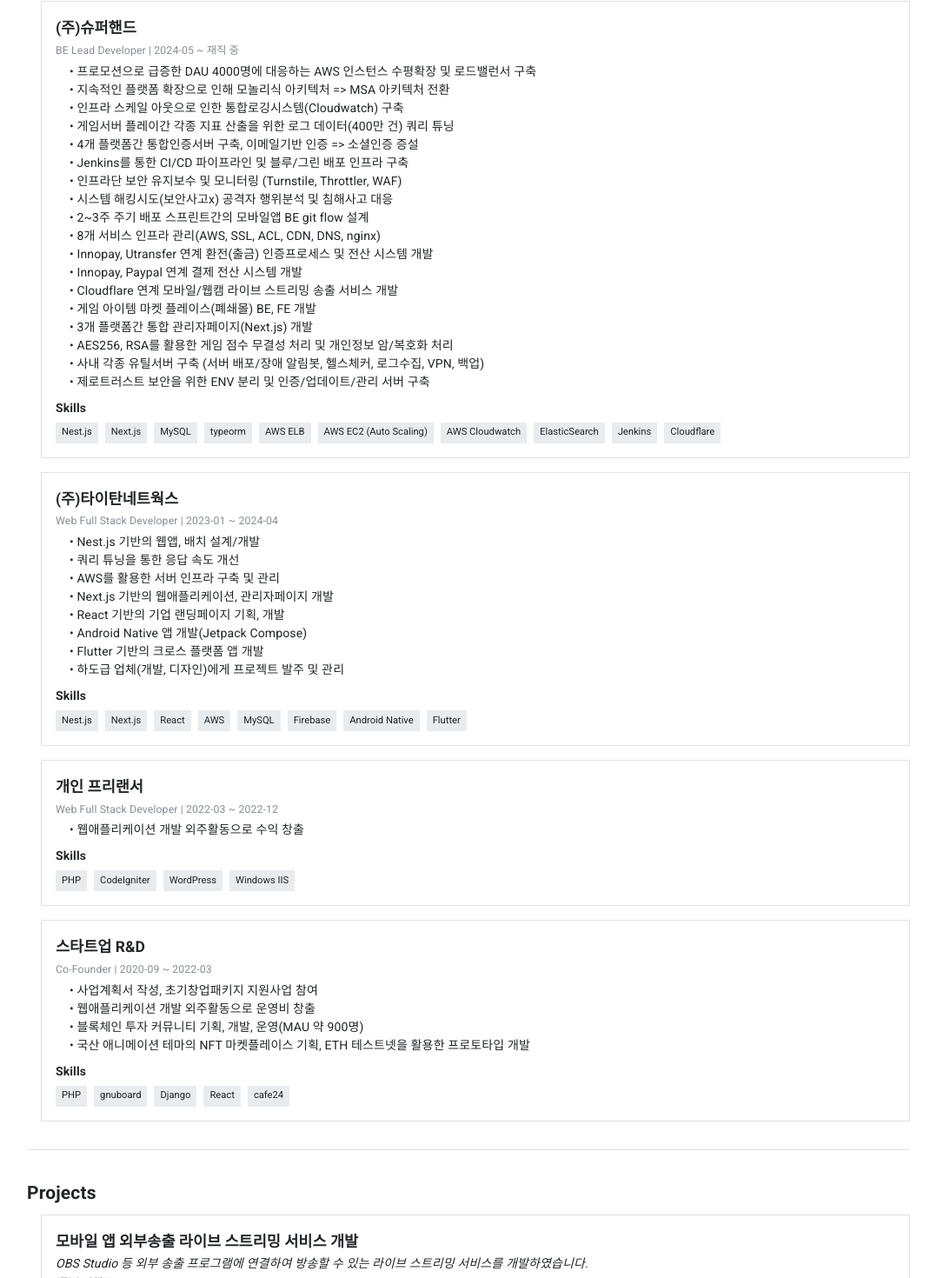
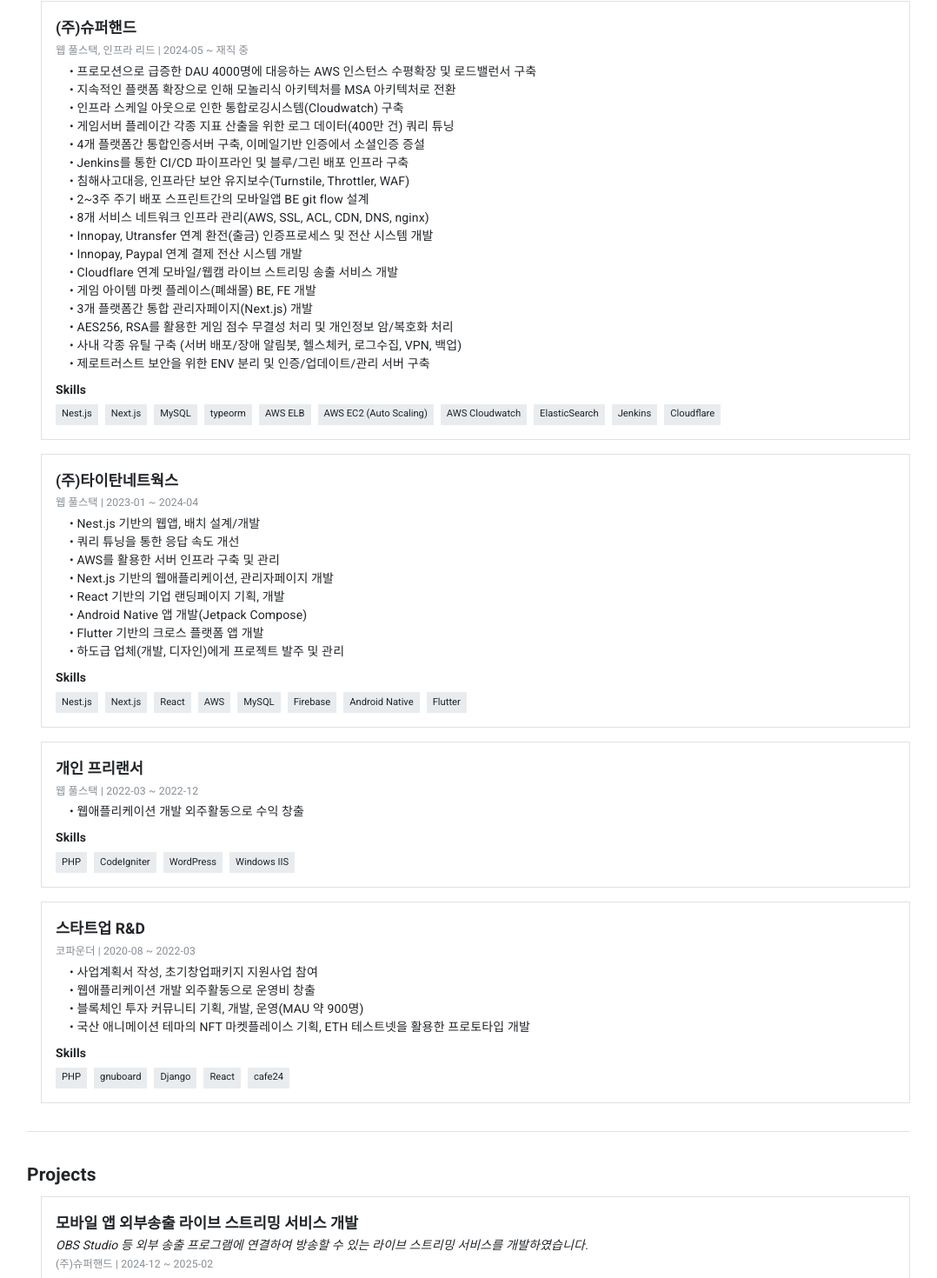
Before and after one commit to overist/overist-resume, a React (Create React App) app: page / in a window 1280 px wide. Shown: the part 777-2247 px from the top of the page at 87% size, without its empty margins (101-1179 px from the left). Built offline with nearby package versions, Linux system fonts and the light colour scheme.

Commit message:
컴포넌트 수정 및 payload 업데이트, style 수정, 이력서 V1 완성

```diff
--- a/src/payload.ts
+++ b/src/payload.ts
@@ -5,6 +5,7 @@ import {
 } from '@fortawesome/free-brands-svg-icons'
 
 import { faEnvelope, faPhone } from '@fortawesome/free-solid-svg-icons'
+import { deprecatedPropType } from '@mui/material'
 
 export const INTRODUCE = {
   name: '최원준(overist)',
@@ -80,7 +81,8 @@ export const SKILLS = {
   Etc: [
     { name: 'Git', level: 'Advanced' },
     { name: 'Linux', level: 'Advanced' },
-    { name: 'Security', level: 'Advanced' },
+    { name: 'Docker', level: 'Intermediate' },
+    { name: 'Security', level: 'Intermediate' },
     { name: 'TypeScript', level: 'Intermediate' },
     { name: 'Notion', level: 'Intermediate' },
     { name: 'Jira', level: 'Intermediate' }
@@ -90,26 +92,25 @@ export const SKILLS = {
 export const EXPERIENCE = [
   {
     company: '(주)슈퍼핸드',
-    role: 'BE Lead Developer',
+    role: '웹 풀스택, 인프라 리드',
     period: '2024-05 ~ 재직 중',
     content: [
       '프로모션으로 급증한 DAU 4000명에 대응하는 AWS 인스턴스 수평확장 및 로드밸런서 구축',
-      '지속적인 플랫폼 확장으로 인해 모놀리식 아키텍처 => MSA 아키텍처 전환',
+      '지속적인 플랫폼 확장으로 인해 모놀리식 아키텍처를 MSA 아키텍처로 전환',
       '인프라 스케일 아웃으로 인한 통합로깅시스템(Cloudwatch) 구축',
       '게임서버 플레이간 각종 지표 산출을 위한 로그 데이터(400만 건) 쿼리 튜닝',
-      '4개 플랫폼간 통합인증서버 구축, 이메일기반 인증 => 소셜인증 증설',
+      '4개 플랫폼간 통합인증서버 구축, 이메일기반 인증에서 소셜인증 증설',
       'Jenkins를 통한 CI/CD 파이프라인 및 블루/그린 배포 인프라 구축',
-      '인프라단 보안 유지보수 및 모니터링 (Turnstile, Throttler, WAF)',
-      '시스템 해킹시도(보안사고x) 공격자 행위분석 및 침해사고 대응',
+      '침해사고대응, 인프라단 보안 유지보수(Turnstile, Throttler, WAF)',
       '2~3주 주기 배포 스프린트간의 모바일앱 BE git flow 설계',
-      '8개 서비스 인프라 관리(AWS, SSL, ACL, CDN, DNS, nginx)',
+      '8개 서비스 네트워크 인프라 관리(AWS, SSL, ACL, CDN, DNS, nginx)',
       'Innopay, Utransfer 연계 환전(출금) 인증프로세스 및 전산 시스템 개발',
       'Innopay, Paypal 연계 결제 전산 시스템 개발',
       'Cloudflare 연계 모바일/웹캠 라이브 스트리밍 송출 서비스 개발',
       '게임 아이템 마켓 플레이스(폐쇄몰) BE, FE 개발',
       '3개 플랫폼간 통합 관리자페이지(Next.js) 개발',
       'AES256, RSA를 활용한 게임 점수 무결성 처리 및 개인정보 암/복호화 처리',
-      '사내 각종 유틸서버 구축 (서버 배포/장애 알림봇, 헬스체커, 로그수집, VPN, 백업)',
+      '사내 각종 유틸 구축 (서버 배포/장애 알림봇, 헬스체커, 로그수집, VPN, 백업)',
       '제로트러스트 보안을 위한 ENV 분리 및 인증/업데이트/관리 서버 구축'
     ],
     skill: [
@@ -127,7 +128,7 @@ export const EXPERIENCE = [
   },
   {
     company: '(주)타이탄네트웍스',
-    role: 'Web Full Stack Developer',
+    role: '웹 풀스택',
     period: '2023-01 ~ 2024-04',
     content: [
       'Nest.js 기반의 웹앱, 배치 설계/개발',
@@ -152,15 +153,15 @@ export const EXPERIENCE = [
   },
   {
     company: '개인 프리랜서',
-    role: 'Web Full Stack Developer',
+    role: '웹 풀스택',
     period: '2022-03 ~ 2022-12',
     content: ['웹애플리케이션 개발 외주활동으로 수익 창출'],
     skill: ['PHP', 'CodeIgniter', 'WordPress', 'Windows IIS']
   },
   {
     company: '스타트업 R&D',
-    role: 'Co-Founder',
-    period: '2020-09 ~ 2022-03',
+    role: '코파운더',
+    period: '2020-08 ~ 2022-03',
     content: [
       '사업계획서 작성, 초기창업패키지 지원사업 참여',
       '웹애플리케이션 개발 외주활동으로 운영비 창출',
@@ -174,7 +175,7 @@ export const EXPERIENCE = [
 export const PROJECTS = [
   {
     title: '모바일 앱 외부송출 라이브 스트리밍 서비스 개발',
-    info: '(주)슈퍼핸드 | 2024-12 ~ 2025-01',
+    info: '(주)슈퍼핸드 | 2024-12 ~ 2025-02',
     summary:
       'OBS Studio 등 외부 송출 프로그램에 연결하여 방송할 수 있는 라이브 스트리밍 서비스를 개발하였습니다.',
     links: [
@@ -188,7 +189,7 @@ export const PROJECTS = [
       }
     ],
     contents: [
-      '1:N 스트리밍 방송을 위한 Cloudflare Live Stream 연계',
+      '1:N 스트리밍 방송을 위한 Cloudflare Stream Live 연계',
       '현금성 재화 후원 기능 개발'
     ]
   },
@@ -222,7 +223,7 @@ export const PROJECTS = [
       'Server to Server 통신 프로세스 설계',
       '인증 정책 설계 및 협의',
       'Google/Apple 소셜로그인 기능 추가, 기존 계정(E-mail) 연동 기능 추가',
-      '모놀리틱 아키텍처 => MSA 아키텍처 전환',
+      '모놀리틱 아키텍처를 MSA 아키텍처로 전환',
       'AWS Loadbalancer, nginx 라우팅 룰을 활용한 API Gateway 및 라우팅 인프라 구축'
     ]
   },
@@ -236,10 +237,14 @@ export const PROJECTS = [
       {
         title: 'N/A',
         link: ''
+      },
+      {
+        title: '포트폴리오:인프라',
+        link: 'https://overist.notion.site/METASKY-AWS-Infra-Structure-Security-198c57c43eef808d96d7d88f50b1d67b?pvs=4'
       }
     ],
     contents: [
-      'nginx 가상호스트, AWS ELB를 활용하여 API Gateway 셋업, 블루/그린 배포 셋업',
+      'AWS ELB를 활용하여 API Gateway 셋업, 블루/그린 배포 셋업',
       '배포시 서버 부하 개선 및 작업 효율을 개선하기 위해 Jenkins CI/CD 자동화 배포 파이프라이닝 셋업'
     ]
   },
@@ -253,6 +258,10 @@ export const PROJECTS = [
       {
         title: 'N/A',
         link: ''
+      },
+      {
+        title: '포트폴리오:인프라',
+        link: 'https://overist.notion.site/METASKY-AWS-Infra-Structure-Security-198c57c43eef808d96d7d88f50b1d67b?pvs=4'
       }
     ],
     contents: [
@@ -270,6 +279,10 @@ export const PROJECTS = [
       {
         title: 'N/A',
         link: ''
+      },
+      {
+        title: '포트폴리오:인프라',
+        link: 'https://overist.notion.site/METASKY-AWS-Infra-Structure-Security-198c57c43eef808d96d7d88f50b1d67b?pvs=4'
       }
     ],
     contents: [
@@ -329,13 +342,17 @@ export const PROJECTS = [
 
   {
     title: 'METASKY 웹 결제/환전 홈페이지 개발',
-    info: '(주)슈퍼핸드 | 2024-05 ~ 2024-07',
+    info: '(주)슈퍼핸드 | 2024-05 ~ 2024-12',
     summary:
-      'MEET:CODA 앱 유저가 가입 후 접근할 수 있는 폐쇄몰입니다. 플랫폼 내 재화를 현금/카드로 구매하거나 후원받은 재화를 현금(KRW, USD)으로 출금하는 프로세스를 직접 설계하였고 홈페이지를 개발하였습니다.',
+      'MEET:CODA 앱 유저가 앱을 통해 가입 후 접근할 수 있는 폐쇄몰입니다. 플랫폼 내 재화를 현금/카드로 구매하거나 후원받은 재화를 현금(KRW, USD)으로 출금하는 프로세스를 설계하고 홈페이지를 개발하였습니다.',
     links: [
       {
-        title: 'MEET:CODA 대시보드',
+        title: 'MEET:CODA 대시보드(폐쇄몰)',
         link: 'https://metasky-plus.com/'
+      },
+      {
+        title: '포트폴리오:결제/환전',
+        link: 'https://overist.notion.site/MEET-CODA-Demo-19bc57c43eef80bb9ec1e5b7018d0295?pvs=4'
       }
     ],
     contents: [
@@ -367,15 +384,25 @@ export const PROJECTS = [
   {
     title: 'METASKY 홈페이지 개발',
     info: '(주)타이탄네트웍스 | 2023-08 ~ 2023-08',
-    summary: '가로 스크롤의 인터렉티브한 랜딩 페이지를 개발하였습니다.',
-    links: [{ title: 'N/A', link: '' }],
+    summary: '가로 스크롤의 인터렉티브 랜딩 페이지를 개발하였습니다.',
+    links: [
+      {
+        title: 'METASKY 홈페이지(유지보수 중단)',
+        link: 'https://metaskyworld.net',
+        deprecated: true
+      },
+      {
+        title: '포트폴리오:랜딩페이지',
+        link: 'https://overist.notion.site/198c57c43eef80d2a73ad7f860683b94'
+      }
+    ],
     contents: [
       '시니어 UI/UX 디자이너와 협업하여 랜딩 페이지 개발',
       'React, emotion을 활용한 인터렉티브 웹앱 구현'
     ]
   },
   {
-    title: '스마트스토어 프론트엔드 개발',
+    title: '오픈마켓 프론트엔드 개발',
     info: '(주)타이탄네트웍스 | 2023-07 ~ 2023-09',
     summary: 'Next.js 기반 사용자 페이지 개발',
     links: [{ title: 'N/A', link: '' }],
@@ -391,10 +418,20 @@ export const PROJECTS = [
     info: '(주)타이탄네트웍스 | 2023-04 ~ 2023-08',
     summary:
       '"FTD:For The Dog"의 위치 기반 리워드 보상 앱 Android Native App을 개발하였습니다. 또한 랜딩 페이지를 개발하였습니다.',
-    links: [{ title: 'FTD Homepage', link: 'https://forthedog.life/' }],
+    links: [
+      {
+        title: 'FTD Homepage',
+        link: 'https://forthedog.life/'
+      },
+      {
+        title: 'FTD(AOS)(유지보수 중단)',
+        link: 'https://forthedog.life/',
+        deprecated: true
+      }
+    ],
     contents: [
-      'Hilt ViewModel과 Retrofit2를 활용하여 HTTP 통신 간 세션 유지 코어 개발',
-      'Jetpack Compose를 활용하여 Composable 패턴으로 Android UI 개발',
+      'Hilt ViewModel과 Retrofit2를 활용하여 HTTP 통신 간 세션쿠키 유지 코어(네트워크 인터셉터) 개발',
+      'Jetpack Compose를 활용하여 Composable 패턴으로 Android UI 개발(보조)',
       '일러스트 디자이너와 협업하여 React를 활용한 기업 랜딩페이지 개발',
       'CSS로 구현이 어려운 일러스트 기반 벡터 디자인을 SVG 포팅 전략으로 구현',
       'Lighthouse 및 Cloudflare CDN을 활용한 서버 트래픽 최적화'
@@ -405,13 +442,37 @@ export const PROJECTS = [
     info: '(주)타이탄네트웍스 | 2023-02 ~ 2023-05',
     summary:
       '"Monte Platform"의 웹 지갑을 Next.js 를 활용하여 개발하였습니다. 또한 랜딩 페이지를 기획하고 개발하였습니다.',
-    links: [{ title: 'Monte Platform', link: 'https://monteplatform.org/' }],
+    links: [
+      { title: 'Monte Platform', link: 'https://monteplatform.org/' },
+
+      {
+        title: 'MONDEX(유지보수 중단)',
+        link: 'https://monteplatform.org/swap',
+        deprecated: true
+      }
+    ],
     contents: [
       'Next.js를 활용한 SSR 기반 웹앱 개발',
       '시니어 UI/UX 디자이너와 협업하여 UI 구현',
       'React, recoil을 활용하여 스테이킹, 스왑, 코인지갑 UI 개발',
-      '고객사 암호화폐 백서를 분석하여 From-scratch 단계부터 기획',
+      '고객사 암호화폐 백서를 분석하여 From-scratch 단계부터 랜딩페이지 기획',
       'WordPress 템플릿 및 Elements 플러그인을 활용한 테마 커스터마이징'
+    ]
+  },
+  {
+    title: '동아리 홈페이지 개발',
+    info: 'SecurityFirst(동아리) | 2020-02 ~ 2020-09',
+    summary:
+      '4인 팀을 조직하여 XE기반 동아리 홈페이지를 React, express 기반 웹앱으로 마이그레이션 하였습니다.',
+    links: [
+      {
+        title: 'SecurityFirst(회원제 홈페이지)',
+        link: 'https://securityfirst.co.kr/'
+      }
+    ],
+    contents: [
+      'Figma를 활용하여 디자인',
+      'React, redux-thunk, CSS를 활용하여 홈페이지 FE 개발'
     ]
   }
 ]
@@ -423,12 +484,13 @@ export const ETC = {
   },
   Externals: [
     {
-      title: '빅딜아이오 공동 창업',
+      title: '빅딜아이오(코인 커뮤니티) 공동 창업',
       date: '2021-02 ~ 2022-03',
-      content: '서비스 기획, 커뮤니티 운영'
+      content:
+        '서비스 기획, 커뮤니티 운영, NFT 마켓플레이스 기획 / 프로토타입 개발'
     },
     {
-      title: '코딩독(SI/서비스 창업동아리) 공동 창업',
+      title: '코딩독(솔루션 창업동아리)',
       date: '2020-08 ~ 2021-02',
       content:
         '초기창업패키지 지원사업(대학 창업동아리 대상) 참여, 서비스 기획, 캐시카우 외주활동'
@@ -442,7 +504,7 @@ export const ETC = {
       title: '순천향대학교 정보보호학 학술동아리 SecurityFirst 19대 부회장',
       date: '2018-12 ~ 2019-12',
       content:
-        '신입생 교육, 웹 해킹팀 운영, 대외/대내 해킹대회 기획/운영, 총무, 서기, 각종 동아리 연례행사 운영'
+        '50명 규모 신입회원 교육, 웹 해킹팀 운영, 대외/대내 해킹대회 기획/운영, 총무, 서기, 각종 동아리 연례행사 운영'
     },
     {
       title: '육군 병장 만기 전역',
```
Also changed, not shown: src/components/sections/Projects.tsx (+9 -1 lines).
